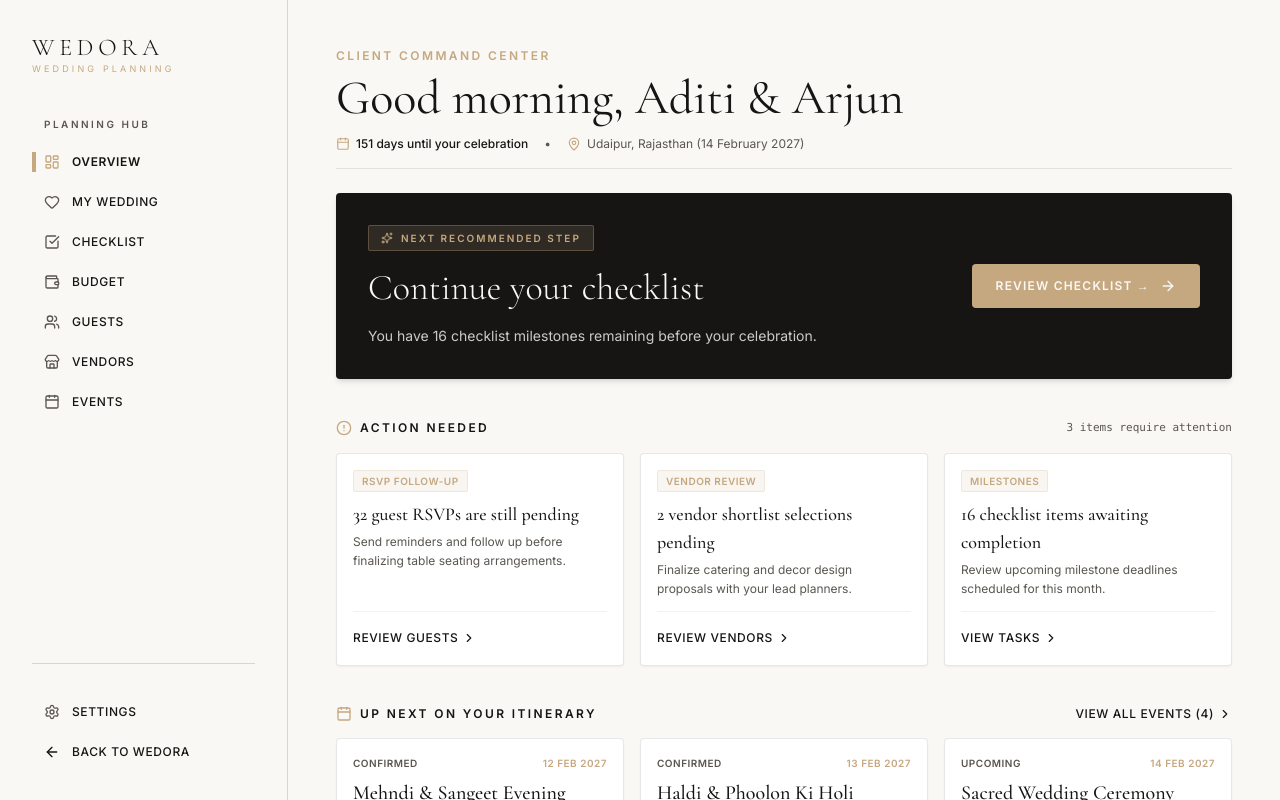
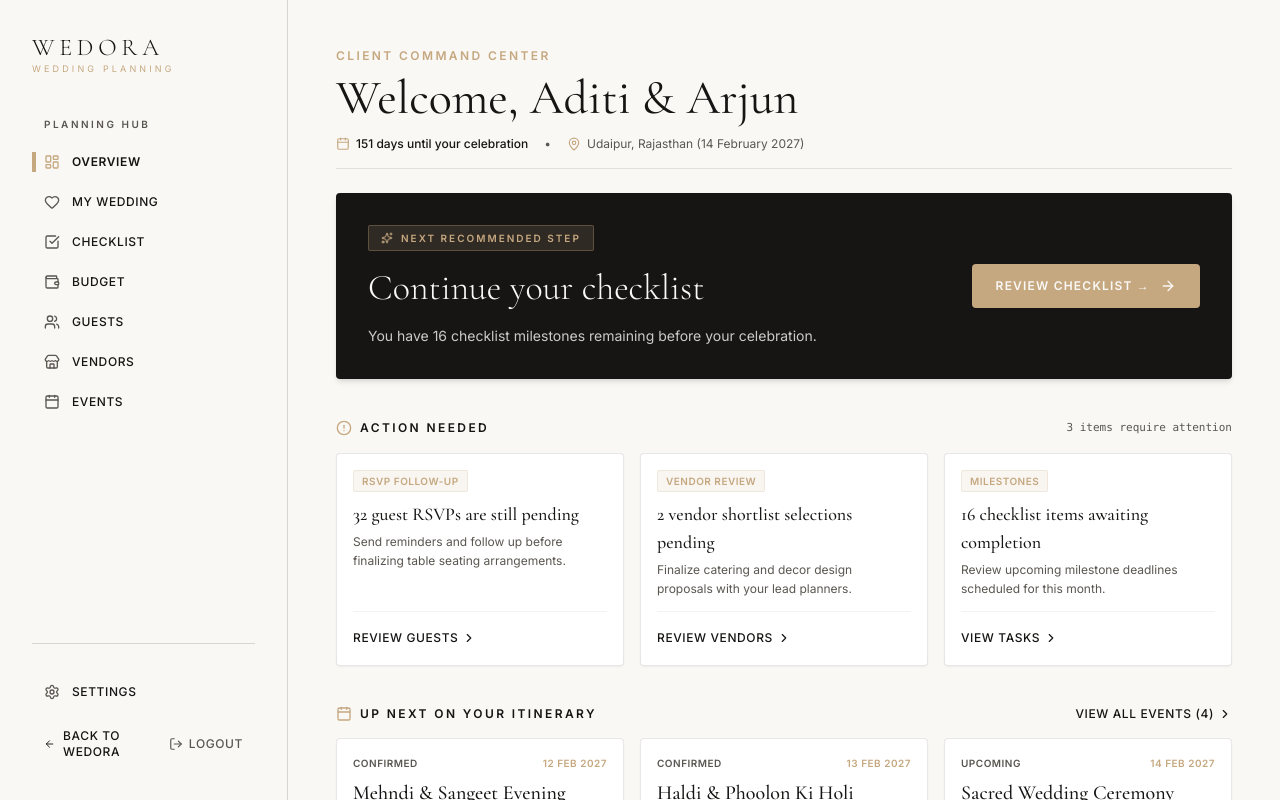
Before and after one commit to Aboli434/Wedora, a Next.js app: page /dashboard in a window 1280 px wide. Shown: the top 800 px of the page. Built offline with nearby package versions, Linux system fonts and the light colour scheme; no server answers.

Commit message:
fix(client): replace static timing greeting and couple name with dynamic Welcome message and add logout in client dashboard

```diff
--- a/src/components/dashboard/DashboardCommandCenter.tsx
+++ b/src/components/dashboard/DashboardCommandCenter.tsx
@@ -1,10 +1,12 @@
 "use client";
 
-import React from "react";
+import React, { useState, useEffect } from "react";
 import Link from "next/link";
 import { ClientDashboardData } from "@/data/dashboard";
 import { getDashboardNextAction } from "@/lib/dashboardNextAction";
 import { Calendar, MapPin, ArrowRight, Sparkles } from "lucide-react";
+import { useAuth } from "@/hooks/useAuth";
+import { getWeddingsApi } from "@/lib/api/endpoints";
 
 interface DashboardCommandCenterProps {
   data: ClientDashboardData;
@@ -13,30 +15,81 @@ interface DashboardCommandCenterProps {
 export const DashboardCommandCenter: React.FC<DashboardCommandCenterProps> = ({
   data,
 }) => {
+  const { user } = useAuth();
+  const [coupleTitle, setCoupleTitle] = useState<string>("");
+  const [weddingMeta, setWeddingMeta] = useState<{
+    daysRemaining?: number;
+    location?: string;
+    weddingDate?: string;
+  } | null>(null);
+
   const nextAction = getDashboardNextAction(data);
-  const hour = new Date().getHours();
-  const timeGreeting = hour < 12 ? "Good morning" : hour < 17 ? "Good afternoon" : "Good evening";
+
+  useEffect(() => {
+    let isMounted = true;
+    async function loadClientWedding() {
+      try {
+        const weddings = await getWeddingsApi();
+        if (weddings && weddings.length > 0 && isMounted) {
+          const w = weddings[0];
+          const names =
+            w.partner1Name && w.partner2Name
+              ? `${w.partner1Name} & ${w.partner2Name}`
+              : w.partner1Name || w.title || "";
+          if (names) setCoupleTitle(names);
+
+          if (w.weddingDate) {
+            const targetDate = new Date(w.weddingDate);
+            const now = new Date();
+            const diffTime = targetDate.getTime() - now.getTime();
+            const diffDays = Math.ceil(diffTime / (1000 * 60 * 60 * 24));
+            setWeddingMeta({
+              daysRemaining: diffDays > 0 ? diffDays : 0,
+              location: w.location || data.identity.location,
+              weddingDate: targetDate.toLocaleDateString("en-US", {
+                day: "numeric",
+                month: "long",
+                year: "numeric",
+              }),
+            });
+          }
+        }
+      } catch {
+        // Fallback to auth user or mock data
+      }
+    }
+    loadClientWedding();
+    return () => {
+      isMounted = false;
+    };
+  }, [data.identity.location]);
+
+  // Priority: 1. DB Wedding couple names, 2. Logged-in client's full name, 3. data.identity.coupleNames
+  const clientName = coupleTitle || user?.fullName || data.identity.coupleNames;
+  const daysRemaining = weddingMeta?.daysRemaining ?? data.countdown.daysRemaining;
+  const weddingLocation = weddingMeta?.location ?? data.identity.location;
+  const weddingDateStr = weddingMeta?.weddingDate ?? data.identity.weddingDate;
 
   return (
     <section aria-label="Command Center Overview" className="space-y-6">
       {/* Top Greeting & Subtitle */}
       <div className="flex flex-col md:flex-row md:items-end justify-between gap-4 pb-4 border-b border-[#161514]/10">
         <div>
-          <span className="text-xs font-semibold uppercase tracking-[0.2em] text-[#C5A880] block mb-1">
+          <span className="text-xs font-semibold uppercase tracking-[0.2em] text-[#C5A880] block mb-1 font-sans">
             CLIENT COMMAND CENTER
           </span>
           <h1 className="font-serif text-3xl md:text-5xl text-[#161514] font-normal leading-tight">
-            {timeGreeting}, {data.identity.coupleNames}
+            Welcome, {clientName}
           </h1>
           <div className="flex flex-wrap items-center gap-x-4 gap-y-1 text-xs text-[#5A5650] mt-2 font-sans">
             <span className="flex items-center gap-1.5 font-medium text-[#161514]">
               <Calendar className="w-3.5 h-3.5 text-[#C5A880]" />
-              {data.countdown.daysRemaining} days until your celebration
+              {daysRemaining} days until your celebration
             </span>
             <span>•</span>
             <span className="flex items-center gap-1.5">
               <MapPin className="w-3.5 h-3.5 text-[#C5A880]" />
-              {data.identity.location} ({data.identity.weddingDate})
+              {weddingLocation} ({weddingDateStr})
             </span>
           </div>
         </div>
--- a/src/components/dashboard/DashboardHeader.tsx
+++ b/src/components/dashboard/DashboardHeader.tsx
@@ -3,6 +3,8 @@
 import React from "react";
 import { NotificationBell } from "@/components/common/NotificationBell";
 import { useAuth } from "@/hooks/useAuth";
+
+import { LogOut } from "lucide-react";
 
 interface DashboardHeaderProps {
   greetingName?: string;
@@ -11,7 +13,7 @@ interface DashboardHeaderProps {
 export function DashboardHeader({
   greetingName,
 }: DashboardHeaderProps) {
-  const { user } = useAuth();
+  const { user, logout } = useAuth();
   const displayName = greetingName || user?.fullName?.split(" ")[0]?.toUpperCase() || "PLANNER";
   const initials = user?.fullName
     ? user.fullName
@@ -27,7 +29,7 @@ export function DashboardHeader({
       {/* Greeting Title */}
       <div className="space-y-1">
         <span className="text-[11px] font-semibold tracking-[0.25em] uppercase text-[#C5A880]">
-          GOOD MORNING, {displayName}
+          WELCOME, {displayName}
         </span>
         <h1 className="font-serif text-2xl sm:text-3xl font-light text-[#161514] tracking-tight">
           Here&apos;s what&apos;s happening with your celebration.
@@ -44,9 +46,18 @@ export function DashboardHeader({
           <div
             aria-label={`User profile ${user?.fullName || "User"}`}
             className="w-9 h-9 rounded-full bg-[#161514] text-[#FAF8F5] flex items-center justify-center font-serif text-xs font-light border border-[#C5A880] select-none"
+            title={user?.fullName || "User"}
           >
             {initials}
           </div>
+          <button
+            onClick={logout}
+            className="hidden sm:inline-flex items-center gap-1.5 text-xs text-[#5A5650] hover:text-[#161514] transition-colors uppercase tracking-wider font-semibold cursor-pointer"
+            title="Sign Out"
+          >
+            <LogOut className="w-3.5 h-3.5" />
+            <span>Sign Out</span>
+          </button>
         </div>
       </div>
     </header>
--- a/src/components/dashboard/DashboardSidebar.tsx
+++ b/src/components/dashboard/DashboardSidebar.tsx
@@ -13,7 +13,9 @@ import {
   Calendar,
   Settings,
   ArrowLeft,
+  LogOut,
 } from "lucide-react";
+import { useAuth } from "@/hooks/useAuth";
 
 export interface NavItem {
   label: string;
@@ -37,6 +39,7 @@ export const DASHBOARD_SECONDARY_ITEMS: NavItem[] = [
 
 export function DashboardSidebar() {
   const pathname = usePathname();
+  const { logout } = useAuth();
 
   return (
     <aside className="hidden lg:flex flex-col w-64 xl:w-72 bg-[#FAF8F5] border-r border-[#161514]/15 min-h-screen fixed top-0 left-0 bottom-0 z-30 p-8 justify-between">
@@ -117,14 +120,22 @@ export function DashboardSidebar() {
             );
           })}
 
-          <li>
+          <li className="flex items-center justify-between pt-2">
             <Link
               href="/"
-              className="flex items-center gap-3 px-3 py-2 text-xs font-medium tracking-wider uppercase text-[#5A5650] hover:text-[#C5A880] transition-colors mt-2"
+              className="flex items-center gap-2 px-3 py-2 text-xs font-medium tracking-wider uppercase text-[#5A5650] hover:text-[#C5A880] transition-colors"
             >
               <ArrowLeft className="w-4 h-4" />
               <span>Back to Wedora</span>
             </Link>
+            <button
+              onClick={logout}
+              className="flex items-center gap-1.5 px-3 py-2 text-xs font-medium tracking-wider uppercase text-[#5A5650] hover:text-red-600 transition-colors cursor-pointer"
+              title="Sign Out"
+            >
+              <LogOut className="w-3.5 h-3.5" />
+              <span>Logout</span>
+            </button>
           </li>
         </ul>
       </div>
```
